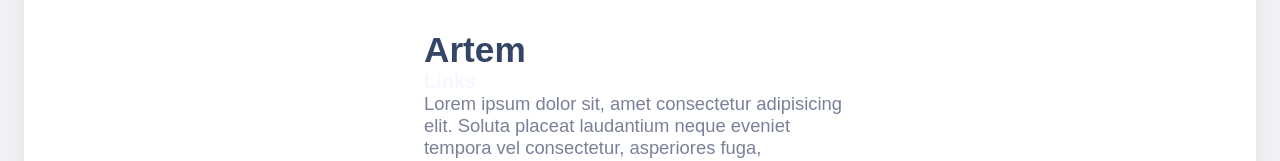
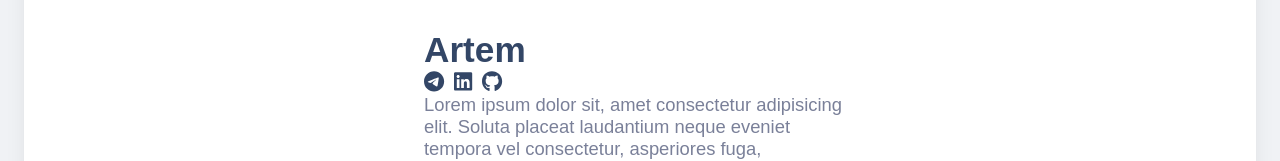
Before and after one commit to sledua/react-for-beginners-itera, a React (Create React App) app in the folder my-page/: page /blog in a window 1280 px wide. Shown: the part 578-739 px from the top of the page. Built offline with nearby package versions, Linux system fonts and the light colour scheme.

Commit message:
fiet
front path for links row? and fix fa lib

```diff
--- a/my-page/src/components/ContentType.tsx
+++ b/my-page/src/components/ContentType.tsx
@@ -1,20 +1,36 @@
 import React, { FC } from "react"
+import { FontAwesomeIcon } from "@fortawesome/react-fontawesome"
+import { faLinkedin, faTelegramPlane, faGithub } from "@fortawesome/free-brands-svg-icons"
 
-const ContentType: FC = (props) => {
+interface ContentTypeProps {}
+const ContentType: FC<ContentTypeProps> = (props) => {
+	console.log(faTelegramPlane)
 	return (
 		<div className="card-page">
 			<section className="padding-6">
 				<div className="container content">
 					<div className="row grid">
 						<div className="thumb">
-							<img src={require("../assets/img/autor-thumb.png")} alt="autor-thumb" className="avatar"/>
+							<img src={require("../assets/img/autor-thumb.png")} alt="autor-thumb" className="avatar" />
 						</div>
 						<div className="information">
 							<h3>Artem</h3>
 							<div className="links">
-								<a href="/">Links</a>
+								<a href="/" target="_blank" rel="noopener noreferrer">
+									<FontAwesomeIcon icon={faTelegramPlane} />
+								</a>
+								<a href="/" target="_blank" rel="noopener noreferrer">
+									<FontAwesomeIcon icon={faLinkedin} />
+								</a>
+								<a href="/" target="_blank" rel="noopener noreferrer">
+								<FontAwesomeIcon icon={faGithub} />
+								</a>
 							</div>
-							<p>Lorem ipsum dolor sit, amet consectetur adipisicing elit. Soluta placeat laudantium neque eveniet tempora vel consectetur, asperiores fuga, quibusdam expedita, voluptatibus explicabo esse minima! Officia nulla quod modi quis consequatur?</p>
+							<p>
+								Lorem ipsum dolor sit, amet consectetur adipisicing elit. Soluta placeat laudantium neque eveniet
+								tempora vel consectetur, asperiores fuga, quibusdam expedita, voluptatibus explicabo esse minima!
+								Officia nulla quod modi quis consequatur?
+							</p>
 						</div>
 					</div>
 				</div>
--- a/my-page/src/styles/App.scss
+++ b/my-page/src/styles/App.scss
@@ -145,5 +145,12 @@
 }
 .information {
 	width: 60%;
+	.links {
+		a {
+			color: $darcBlue;
+			font-size: 1.3rem;
+			margin-right: 0.6rem;
+		}
+	}
 }
 @import "media";
```
